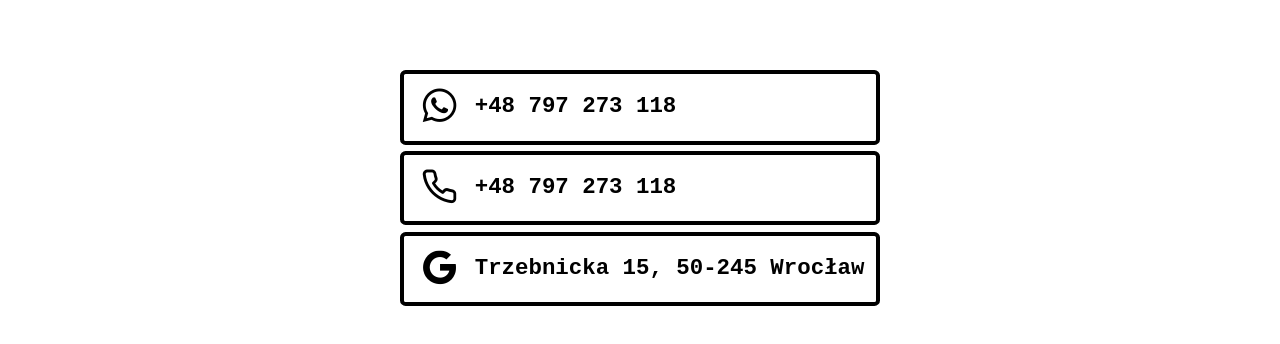
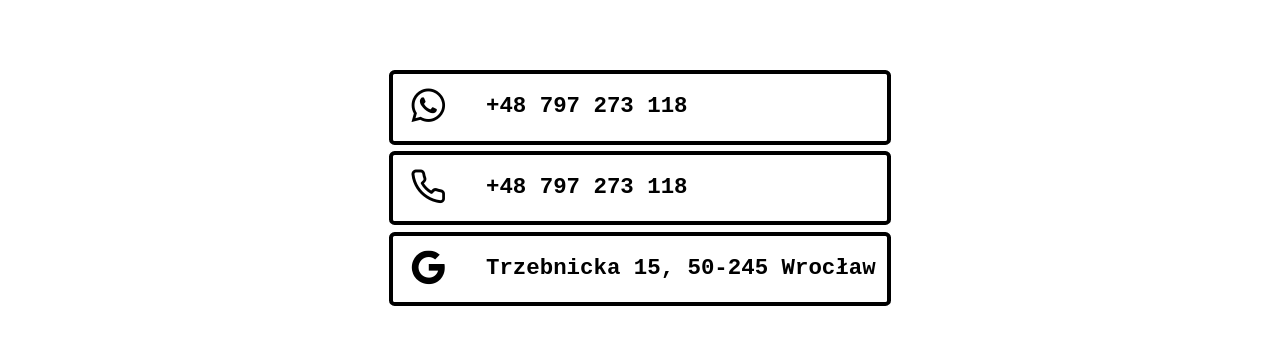
Before and after one commit to Niedzwiedzw/zborowski-serwis-ekspresow-do-kawy, a Vue app: page / in a window 1280 px wide. Shown: the part 1012-1356 px from the top of the page. Built offline with nearby package versions, Linux system fonts and the light colour scheme.

Commit message:
fix link whitespace

```diff
--- a/src/views/HomeView.vue
+++ b/src/views/HomeView.vue
@@ -113,7 +113,7 @@ const startLoadingVideo = () => {
         $gap: $size * 0.5;
         @include grid-center;
         grid-template-columns: 3rem 1fr;
-        gap: $gap;
+        gap: $gap * 3;
         font-weight: 700;
         border: 4px solid black;
         padding: $gap;
```
